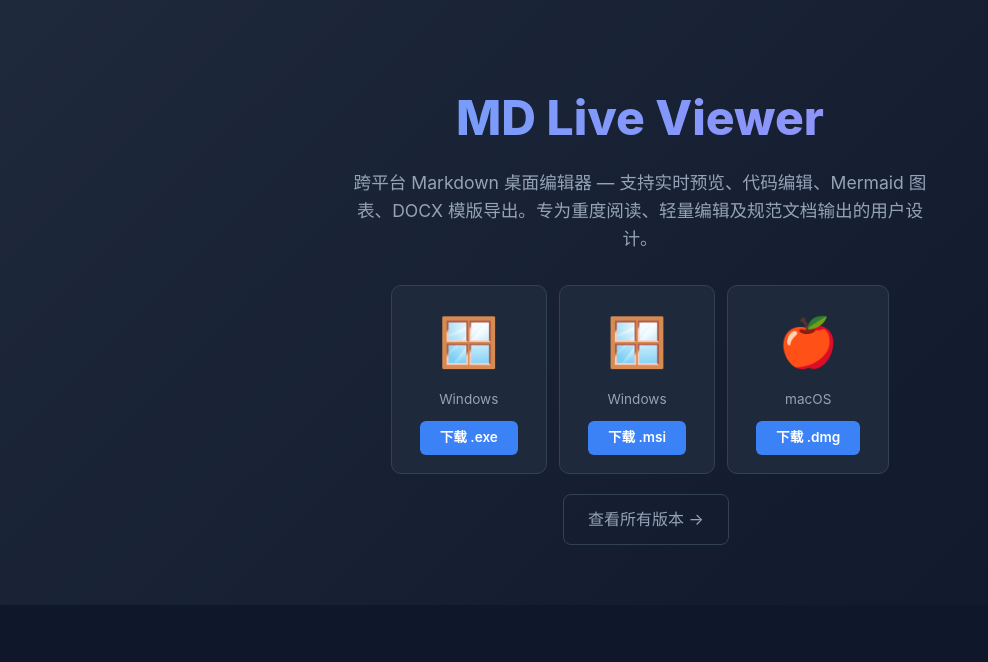
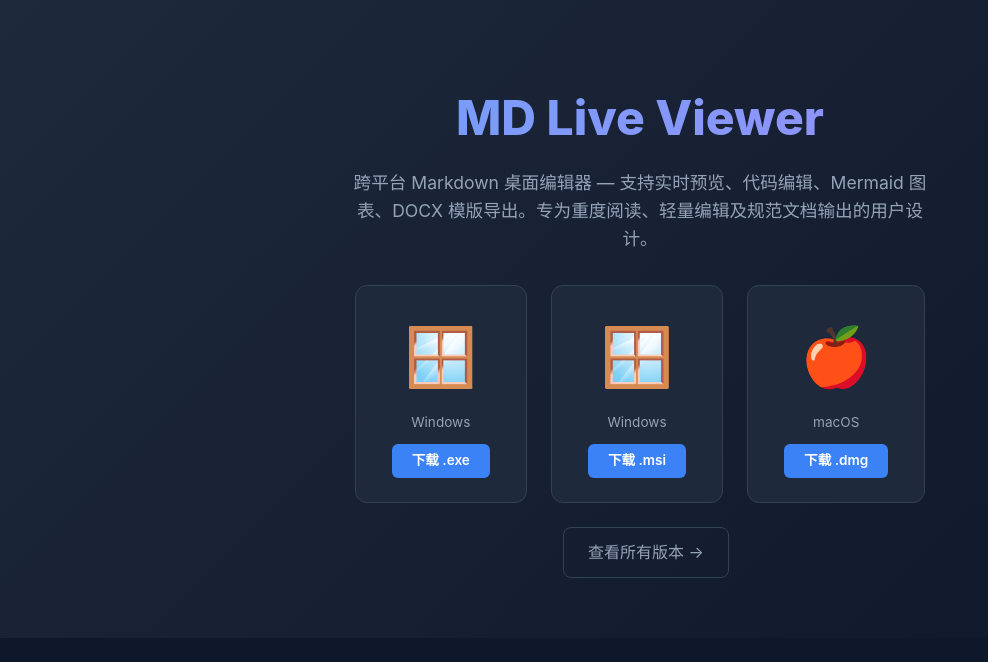
Before and after one commit to jayneena/md-previewer, a website: page docs/index.html in a window 1280 px wide. Shown: the top 662 px of the page, without its empty margins (0-988 px from the left). Drawn offline with Linux system fonts and the light colour scheme; no server answers.

Commit message:
wider download tiles spacing and larger icons

```diff
--- a/docs/index.html
+++ b/docs/index.html
@@ -11,10 +11,10 @@ body { font-family: -apple-system, BlinkMacSystemFont, 'Segoe UI', Roboto, sans-
 .hero h1 { font-size: 3rem; font-weight: 800; background: linear-gradient(135deg, #60a5fa, #a78bfa); -webkit-background-clip: text; -webkit-text-fill-color: transparent; margin-bottom: 12px; }
 .hero p { font-size: 1.1rem; color: #94a3b8; max-width: 600px; margin: 0 auto 32px; }
 .hero-badge { display: inline-block; background: rgba(96,165,250,0.15); color: #60a5fa; padding: 4px 16px; border-radius: 20px; font-size: 0.85rem; margin-bottom: 16px; }
-.dl-tiles { display: flex; justify-content: center; gap: 12px; margin: 20px 0; flex-wrap: wrap; }
-.dl-tile { background: #1e293b; border: 1px solid #334155; border-radius: 10px; padding: 18px 28px; text-align: center; min-width: 140px; transition: border-color 0.2s; }
+.dl-tiles { display: flex; justify-content: center; gap: 24px; margin: 24px 0; flex-wrap: wrap; }
+.dl-tile { background: #1e293b; border: 1px solid #334155; border-radius: 12px; padding: 24px 36px; text-align: center; min-width: 160px; transition: border-color 0.2s; }
 .dl-tile:hover { border-color: #60a5fa; }
-.dl-tile-icon { font-size: 3rem; margin-bottom: 8px; }
+.dl-tile-icon { font-size: 3.6rem; margin-bottom: 10px; }
 .dl-tile-name { font-size: 0.85rem; color: #94a3b8; margin-bottom: 10px; }
 .dl-tile-link { display: inline-block; background: #3b82f6; color: #fff; padding: 6px 20px; border-radius: 6px; font-size: 0.85rem; text-decoration: none; font-weight: 600; }
 .dl-tile-link:hover { background: #2563eb; }
```
